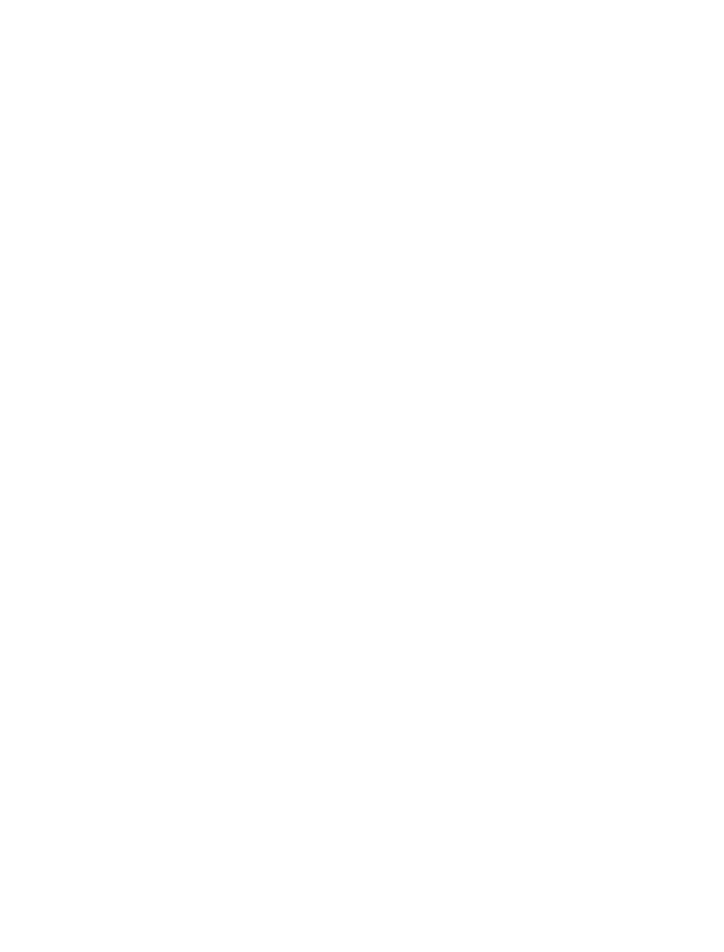
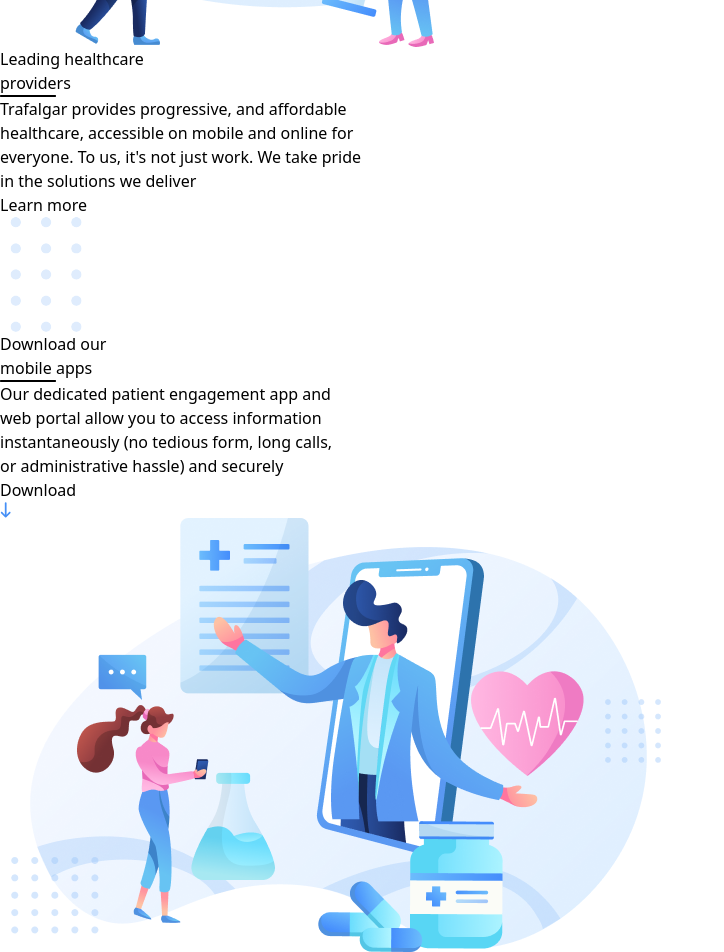
Before and after one commit to AfoDyDigitals/Trafalgar-landing-page, a React (Vite) app: page / in a window 1280 px wide. Shown: the part 3124-4076 px from the top of the page, without its empty margins (0-724 px from the left). Before the commit the page ends 2694 px from the top, so only its background shows below. Built offline with nearby package versions, Linux system fonts and the light colour scheme.

Commit message:
complete About component

```diff
--- /dev/null
+++ b/src/About.jsx
@@ -0,0 +1,45 @@
+import React from 'react'
+
+function About() {
+  return (
+    <>
+    <div className='flex justify-center items-center mt-[20px] ml-[135px] mr-[223px] gap-[142px]'>
+        <div>
+            <img className='w-[650px] h-[477px] mt-[84px]' src='../trafalgar-illustration sec02 1.png' />
+        </div>
+        <div className='mt-[190px]'>
+            <h1 className='font-bold text-4xl'>Leading healthcare <br></br>providers</h1>
+            <img className='mt-[26px]' src='../Rectangle 11.png' />
+            <p className='mt-[25px] text-large font-light'>Trafalgar provides progressive, and affordable <br></br>healthcare, accessible on mobile and online for <br></br>everyone. To us, it's not just work. We take pride <br></br> in the solutions we deliver</p>
+            <div className='text-lg font-bold text-center w-[200px] h-[56px] border-2 border-blue-500 text-blue-500 rounded-[55px] mt-[40px] pt-[15px]'>
+                Learn more
+            </div>
+        </div>
+
+    </div>
+    <img className='absolute z-[-1] right-0 mt-[68px]' src='../element.svg' />
+
+    <div className='flex justify-center items-center mt-[229px] ml-[280px] mr-[164px] gap-[71px]'>
+
+        <div className='mt-[190px] '>
+            <h1 className='font-bold text-4xl'>Download our <br></br>mobile apps</h1>
+            <img className='mt-[26px]' src='../Rectangle 11.png' />
+            <p className='mt-[25px] w-[420px] text-large font-light'>Our dedicated patient engagement app and <br></br> web portal allow you to access information <br></br> instantaneously (no tedious form, long calls, <br></br> or administrative hassle) and securely</p>
+            <div className='text-center w-[200px] h-[56px] border-2 border-blue-500 text-blue-500 rounded-[55px] mt-[40px] pt-[15px]'>
+                <div className='flex text-lg font-bold justify-center items-center gap-[14.79px]'>
+                    Download
+                    <img className='h-[15.434px]' src='../Arrow down.svg' />
+                </div>
+            </div>
+        </div>
+        <div>
+            <img className='w-[665px] h-[434px] mt-[84px]' src='../trafalgar-illustration sec03 1.png' />
+        </div>
+
+    </div>
+
+    </>
+  )
+}
+
+export default About
--- a/src/App.jsx
+++ b/src/App.jsx
@@ -2,6 +2,7 @@
 import NavBar from './NavBar'
 import Hero from './Hero'
 import Services from './Services'
+import About from './About'
 
 function App() {
   return (
@@ -9,6 +10,7 @@
       <NavBar />
       <Hero />
       <Services />
+      <About />
     </div>
   )
 }
```
